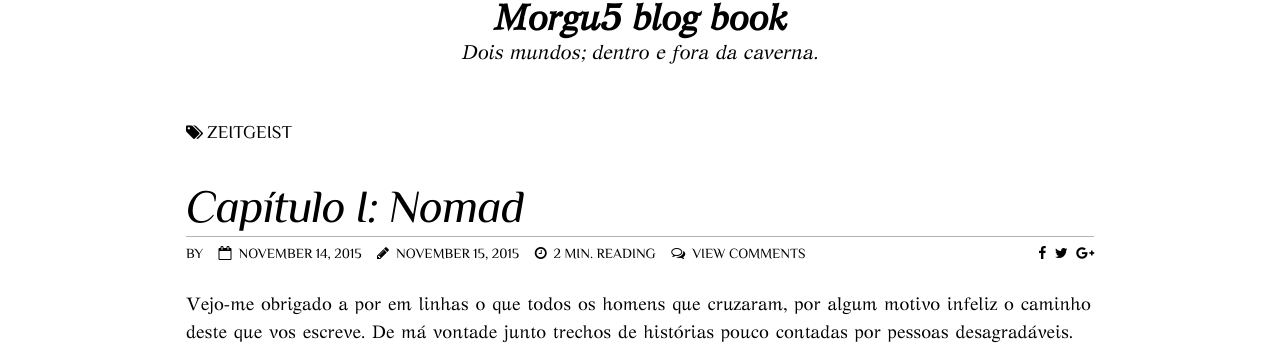
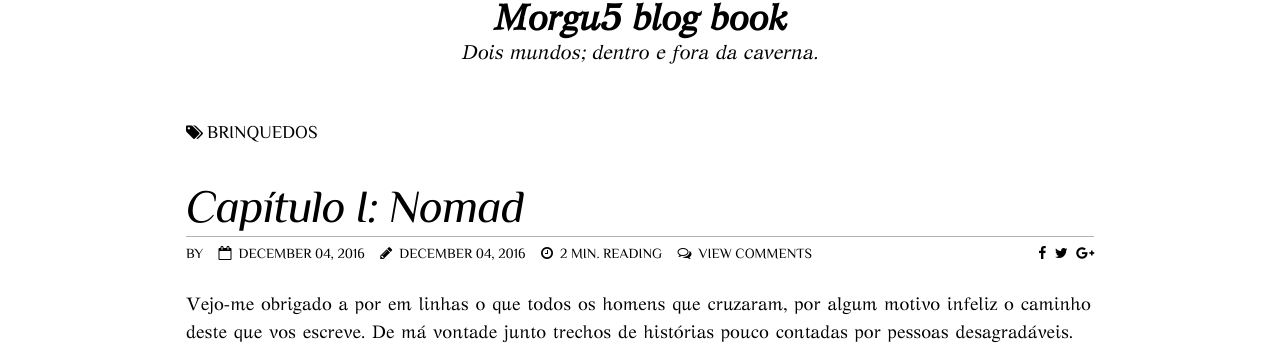
Before and after one commit to Agt-Morgu5/agt-morgu5.github.io, a Jekyll site: the page built from _posts/blog/views/2015-11-14-no-more-flags.md, in a window 1280 px wide. Shown: the part 128-477 px from the top of the page. Built offline with Jekyll 4.4.1, drawn with Linux system fonts in a browser that asks for light colours; nearby versions of some CDN libraries; comment, search, counter and statistics services are not loaded.

Commit message:
Update 2015-11-14-no-more-flags.md

```diff
--- a/_posts/blog/views/2015-11-14-no-more-flags.md
+++ b/_posts/blog/views/2015-11-14-no-more-flags.md
@@ -5,9 +5,9 @@ share: true
 comments: true
 title: 'Capítulo I: Nomad'
 #excerpt: ""
-date: '2015-11-14T18:50:00+01:00'
-modified: '2015-11-15T12:42:00+01:00'
-tags: [zeitgeist]
+date: '2016-12-04T18:50:00+01:00'
+modified: '2016-12-04T12:42:00+01:00'
+tags: [brinquedos]
 author: Morgu5
 ---
 Vejo-me obrigado a por em linhas o que  todos os homens que cruzaram, por algum motivo infeliz o caminho deste que vos escreve. De má vontade junto trechos de histórias pouco contadas por pessoas desagradáveis. Digo pois o colarinho justo me aperta e sinto-me estaguinado nas sombras de outras figuras mais “capazes”, quando na verdade não passam de meros mortais construindo seus castelos de cartas, aos quais uma simples brisa lhe tiro toda segurança e encantamento, e sem nenhum desafio aos olhos da criatura cibernética, se torna trivial a “quebra” de qualquer método falho de segurança.
```
